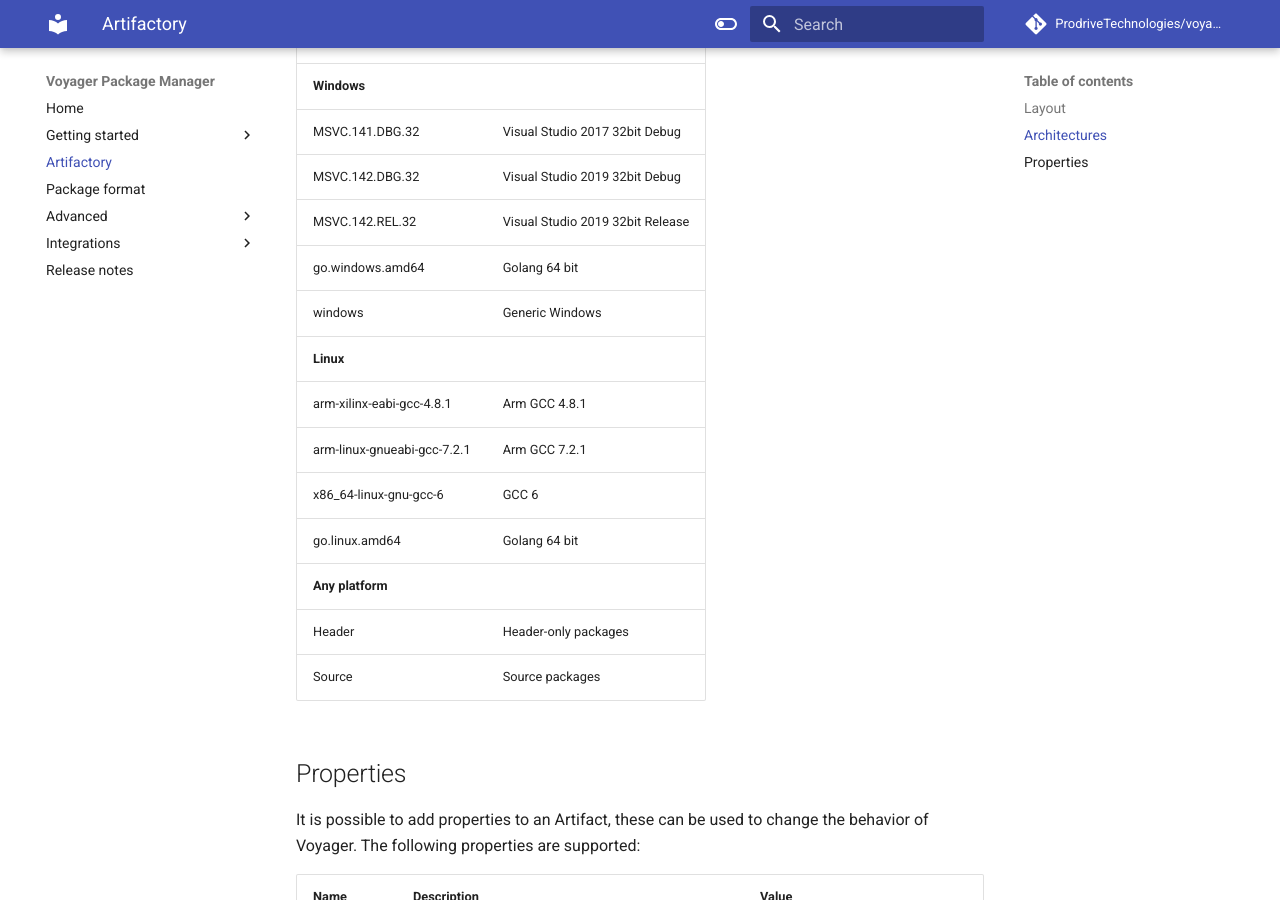
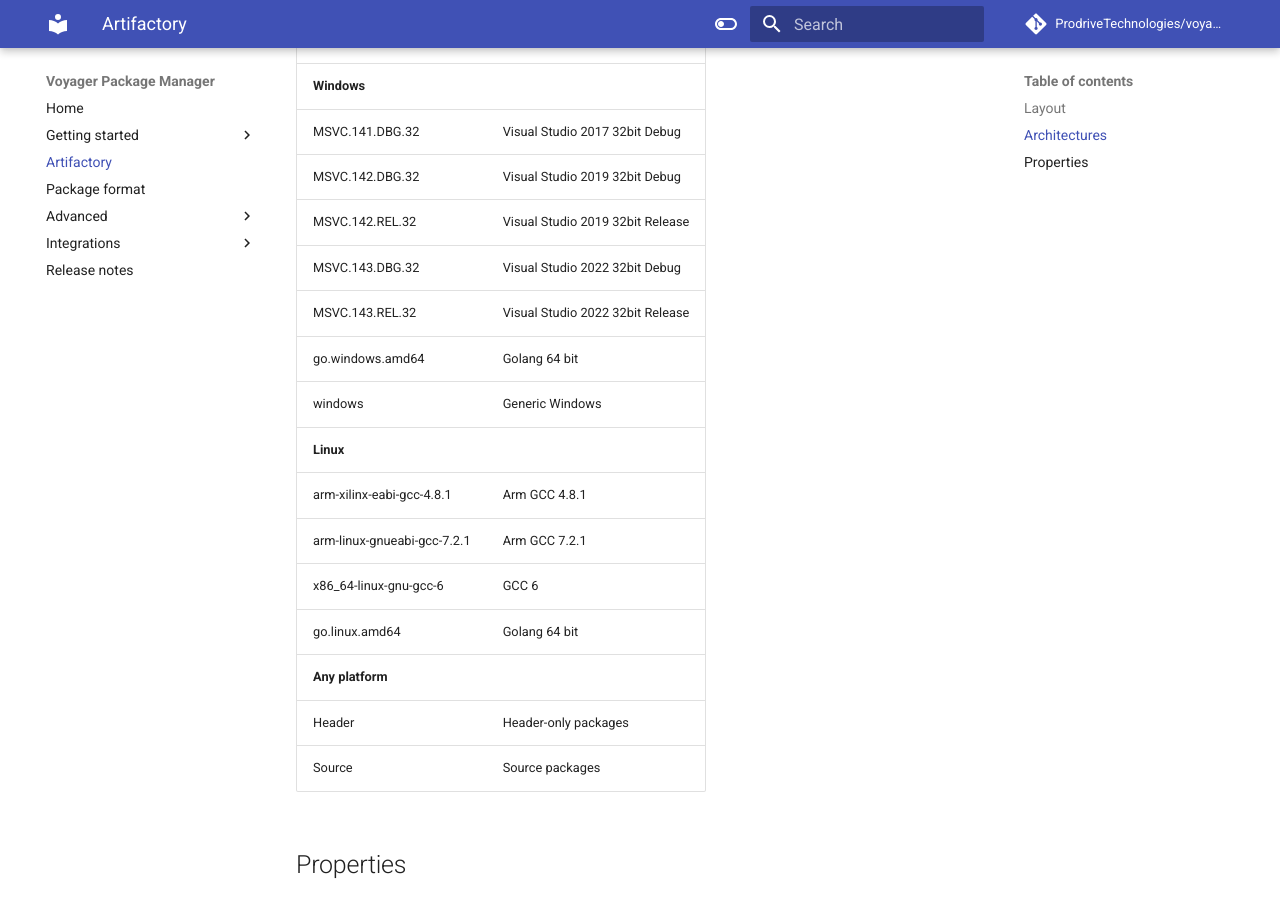
Before and after one commit to ProdriveTechnologies/voyager, an MkDocs documentation site: the page built from docs/artifactory.md, in a window 1280 px wide and 900 px high, scrolled down 819 px. Built offline with MkDocs 1.6.1 and Material for MkDocs 9.7.7, drawn with Linux system fonts in a browser that asks for light colours; comment, search, counter and statistics services are not loaded.

Commit message:
Add vs 2022

```diff
--- a/docs/artifactory.md
+++ b/docs/artifactory.md
@@ -23,6 +23,8 @@
 |MSVC.141.DBG.32|Visual Studio 2017 32bit Debug|
 |MSVC.142.DBG.32|Visual Studio 2019 32bit Debug|
 |MSVC.142.REL.32|Visual Studio 2019 32bit Release|
+|MSVC.143.DBG.32|Visual Studio 2022 32bit Debug|
+|MSVC.143.REL.32|Visual Studio 2022 32bit Release|
 |go.windows.amd64|Golang 64 bit|
 |windows|Generic Windows|
 |**Linux**||
```
